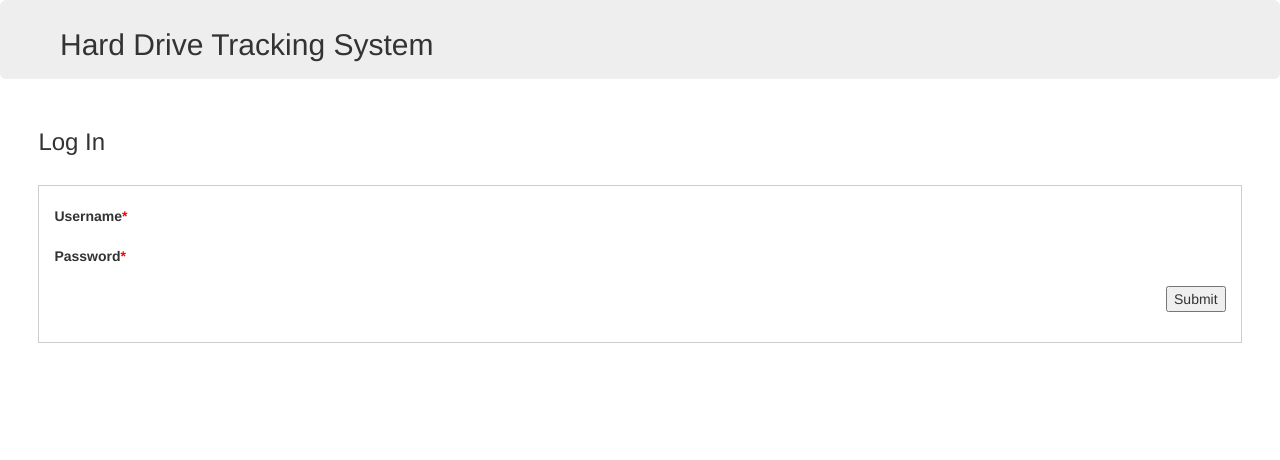
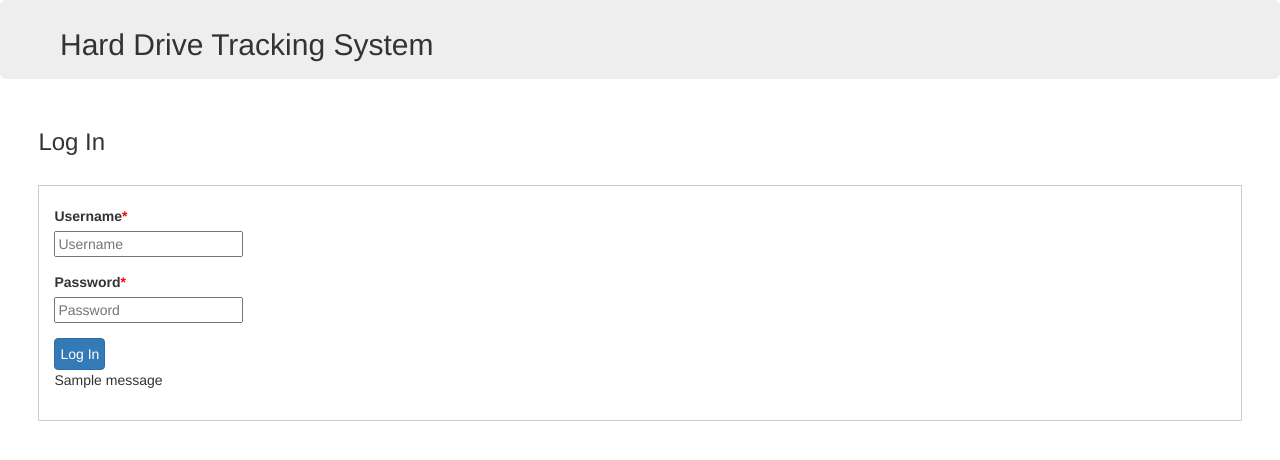
Before and after one commit to CS4311-Team-2/hard-drive-tracker-system, a Django app: page /login/ in a window 1280 px wide. Shown: the top 460 px of the page. Run offline with Django 4.2, Linux system fonts and the light colour scheme; tables that the repository leaves empty hold one stand-in row (values such as "Sample post"); one stand-in notice (Sample message) is shown; some libraries are stand-ins or nearby versions.

Commit message:
Login and Registration Page for new users

```diff
--- a/main/templates/accounts/login.html
+++ b/main/templates/accounts/login.html
@@ -71,24 +71,23 @@
                             <div class="row">
                                 <div class="col">
                                     <br>
-                                    <form method="POST">
+                                    <form method="POST" action="">
                                         {% csrf_token %}
                                         <div class="form-group">
                                             <label for="username">Username<span>*</span></label><br/>
-                                            {{form.username}}
+                                            <input type="text" name="username" placeholder="Username">
                                         </div>
                                         <div class="form-group">
                                             <label for="password1">Password<span>*</span></label><br/>
-                                            {{form.password1}}
+                                            <input type="password" name="password1" placeholder="Password">
                                         </div>
-                                        <div class="btn-block">
-                                            <div class="row">
-                                                <div class="col">
-                                                    <input type="submit" href="/">
-                                                </div>
-                                            </div>
-                                        </div>
+                                        <input class="btn btn-primary" type="submit" value="Log In">
                                     </form>
+
+                                    {% for message in messages %}
+                                        <p id="messages">{{message}}</p>
+                                    {% endfor %}
+
                                     <br>
                                 </div>
                             </div>
--- a/main/templates/accounts/register.html
+++ b/main/templates/accounts/register.html
@@ -72,7 +72,7 @@
                             <div class="row">
                                 <div class="col">
                                     <br>
-                                    <form method="POST">
+                                    <form method="POST" action="">
                                         {% csrf_token %}
                                         <div class="form-group">
                                             <label for="username">Username<span>*</span></label><br/>
--- a/main/templates/main/base.html
+++ b/main/templates/main/base.html
@@ -4,6 +4,8 @@
     <a href="{% url 'main:new_listing' %}">Create New Hard Drive</a> -
     <a href="{% url 'main:login' %}">Log In</a> -
     <a href="{% url 'main:register' %}">Register</a> -
+    <a href="{% url 'main:logout' %}">Logout</a> -
+
 
 </nav>
 
--- a/main/urls.py
+++ b/main/urls.py
@@ -7,6 +7,7 @@ app_name = 'main'
 urlpatterns = [
     path('register/', views.registerPage, name='register'),
     path('login/', views.loginPage, name='login'),
+    path('logout/', views.logoutUser, name='logout'),
 
     path('', views.index, name='index'),
     path('all_listings/', views.all_listings, name='all_listings'),
--- a/main/views.py
+++ b/main/views.py
@@ -1,4 +1,6 @@
 # Create your views here.
+from email import message
+import re
 from django.shortcuts import redirect, render
 from .models import Listings
 from .forms import ListingForm, CreateUserForm
@@ -6,16 +8,19 @@ from .forms import ListingForm, CreateUserForm
 from django.contrib.auth.forms import UserCreationForm
 from django.contrib.auth import authenticate, login, logout
 from django.contrib import messages
+from django.contrib.auth.decorators import login_required
 
+@login_required(login_url='main:login')
 def index(request):
     return render(request, 'main/index.html')
 
-
+@login_required(login_url='main:login')
 def all_listings(request):
     all_listings = Listings.objects.order_by('-list_date')
     context = {'all_listings': all_listings}
     return render(request, 'main/all_listings.html', context)
 
+@login_required(login_url='main:login')
 def new_listing(request):
     if request.method != 'POST':
         form = ListingForm()
@@ -41,25 +46,34 @@ def registerPage(request):
             form.save()
             user = form.cleaned_data.get('username')
             messages.success(request, 'Account was created for ' + user)
-            return redirect('/login/')
+            return redirect('/login')
 
     context = {'form': form}
     return render(request, 'accounts/register.html', context)
 
 def loginPage(request):
+    if request.user.is_authenticated:
+        return redirect('main:index')
+
 
     if request.method == 'POST':
         username = request.POST.get('username')
-        password = request.POST.get('password')
+        password = request.POST.get('password1')
 
         user = authenticate(request, username=username, password=password)
 
         if user is not None:
             login(request, user)
-            return redirect('')
+            return redirect('/')
+        else:
+            messages.info(request, 'Username or password is incorrect')
 
     context = {}
     return render(request, 'accounts/login.html', context)
+
+def logoutUser(request):
+    logout(request)
+    return redirect('/login')
 
 def home(request):
     pass
```
